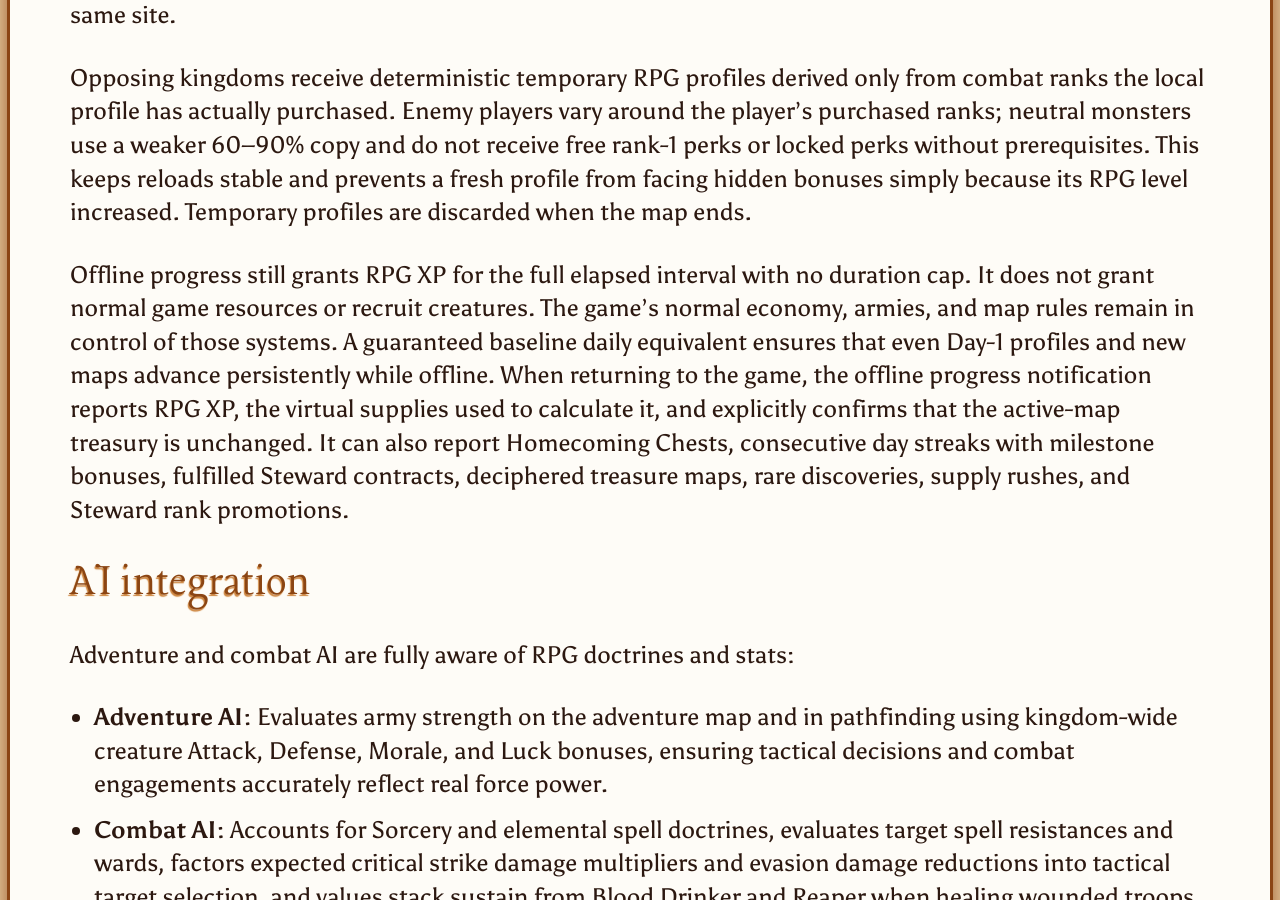
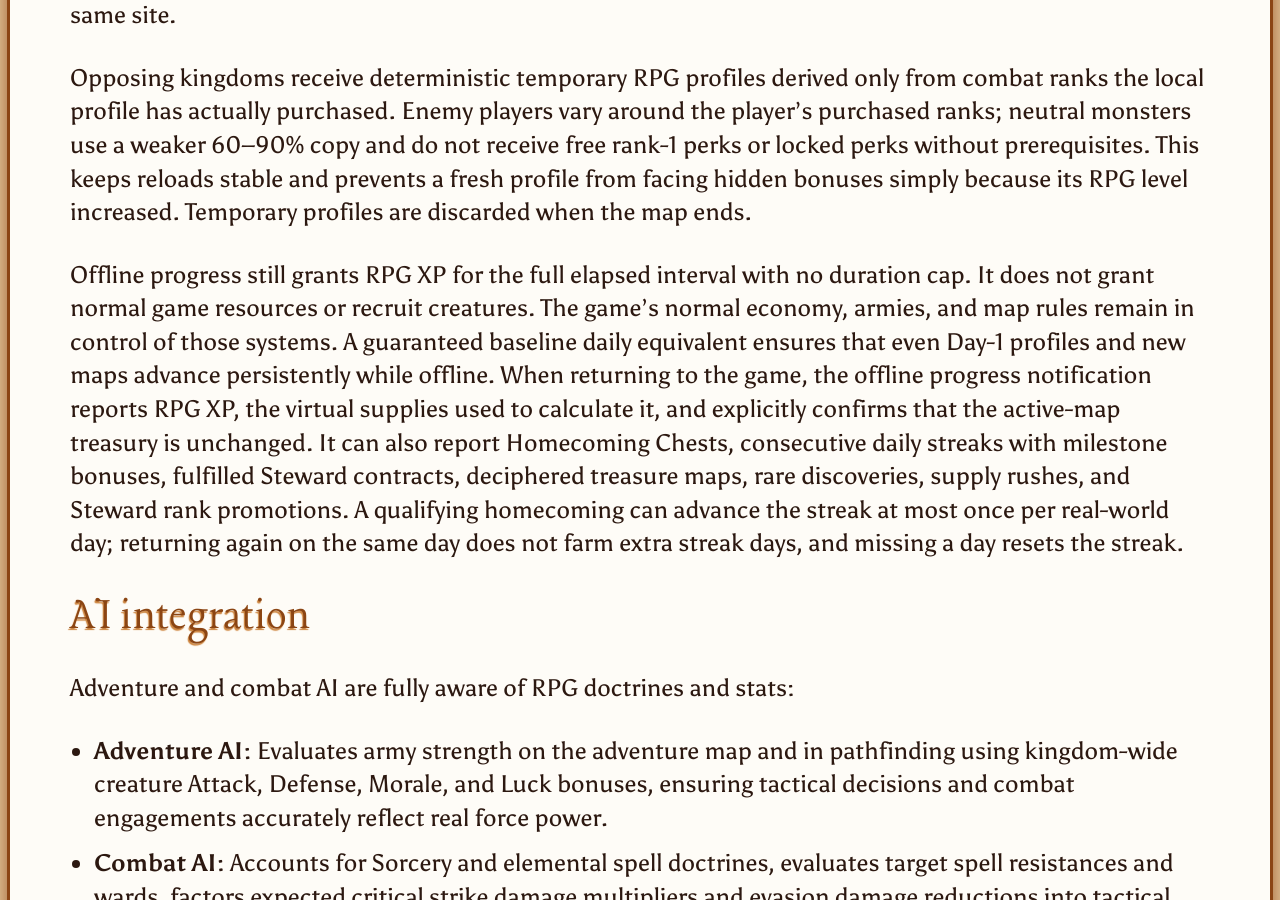
Before and after one commit to MattKoRn/fheroes2, a Jekyll site: the page built from docs/RPG_README.md, in a window 1280 px wide and 900 px high, scrolled down 4453 px. Built offline with Jekyll 4.4.1, drawn with Linux system fonts in a browser that asks for light colours; our own code applies the rules of GitHub Pages for plain Markdown files.

Commit message:
Document offline streak rules

```diff
--- a/docs/RPG_README.md
+++ b/docs/RPG_README.md
@@ -46,7 +46,7 @@ The menu shows total RPG XP and XP needed for the next level with algorithmicall
 
 Opposing kingdoms receive deterministic temporary RPG profiles derived only from combat ranks the local profile has actually purchased. Enemy players vary around the player's purchased ranks; neutral monsters use a weaker 60–90% copy and do not receive free rank-1 perks or locked perks without prerequisites. This keeps reloads stable and prevents a fresh profile from facing hidden bonuses simply because its RPG level increased. Temporary profiles are discarded when the map ends.
 
-Offline progress still grants RPG XP for the full elapsed interval with no duration cap. It does not grant normal game resources or recruit creatures. The game's normal economy, armies, and map rules remain in control of those systems. A guaranteed baseline daily equivalent ensures that even Day-1 profiles and new maps advance persistently while offline. When returning to the game, the offline progress notification reports RPG XP, the virtual supplies used to calculate it, and explicitly confirms that the active-map treasury is unchanged. It can also report Homecoming Chests, consecutive day streaks with milestone bonuses, fulfilled Steward contracts, deciphered treasure maps, rare discoveries, supply rushes, and Steward rank promotions.
+Offline progress still grants RPG XP for the full elapsed interval with no duration cap. It does not grant normal game resources or recruit creatures. The game's normal economy, armies, and map rules remain in control of those systems. A guaranteed baseline daily equivalent ensures that even Day-1 profiles and new maps advance persistently while offline. When returning to the game, the offline progress notification reports RPG XP, the virtual supplies used to calculate it, and explicitly confirms that the active-map treasury is unchanged. It can also report Homecoming Chests, consecutive daily streaks with milestone bonuses, fulfilled Steward contracts, deciphered treasure maps, rare discoveries, supply rushes, and Steward rank promotions. A qualifying homecoming can advance the streak at most once per real-world day; returning again on the same day does not farm extra streak days, and missing a day resets the streak.
 
 ## AI integration
 
```
